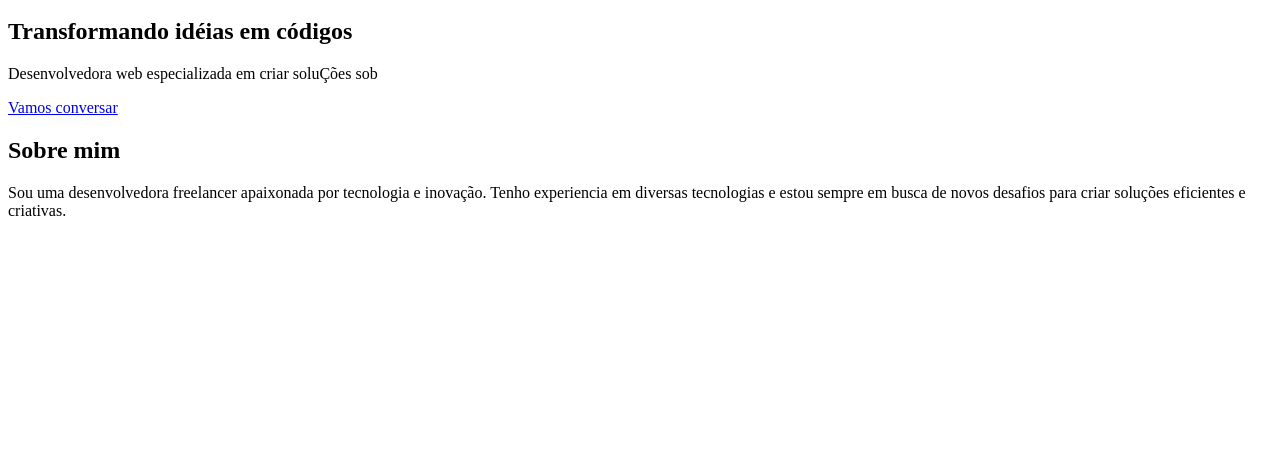
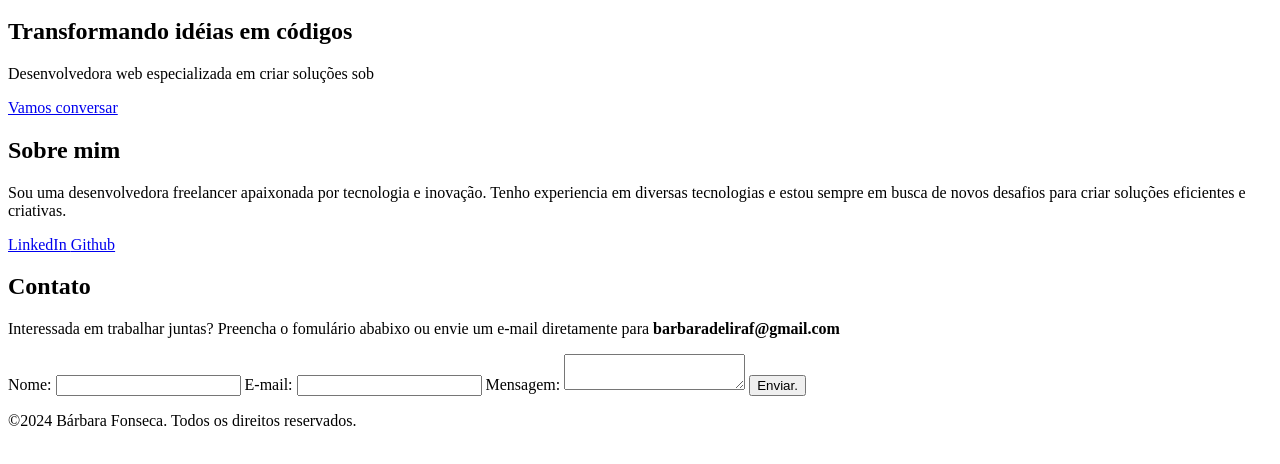
Before and after one commit to barbaralfonseca/meu-projeto-3, a plain HTML site: page index.html in a window 1280 px wide. Shown: the part 188-652 px from the top of the page. Drawn offline with Linux system fonts and the light colour scheme.

Commit message:
09/09 ultima parte

```diff
--- a/index.html
+++ b/index.html
@@ -27,8 +27,10 @@
     <section id="intro">
         <div class="container">
             <h2>Transformando idéias em códigos</h2>
-            <p>Desenvolvedora web especializada em criar soluÇões sob </p>
+            <p>Desenvolvedora web especializada em criar soluções sob </p>
             <a href="#contato" class="btn">Vamos conversar</a>
+        </div>
+    </section>
     <section id="Sobre">
         <div class="container">
             <h2>Sobre mim</h2>
@@ -36,11 +38,32 @@
                 Tenho experiencia em diversas tecnologias e estou sempre em busca de novos desafios
                 para criar soluções eficientes e criativas.</p>
             <div class="social-links">
-
+                <a href="www.linkedIn.com" target="_blank"> LinkedIn </a>
+                <a href="https://github.com/barbaralfonseca/meu-projeto-3" target="_blank">Github </a>
             </div>
-
-
         </div>
     </section>
+    <section id="Contato">
+        <div class="container">
+            <h2>Contato</h2>
+            <p> Interessada em trabalhar juntas? Preencha o fomulário ababixo ou
+                envie um e-mail diretamente para <strong>barbaradeliraf@gmail.com</strong></p>
+                <form action="#"method="post">
+                    <label for="nome">Nome:</label>
+                    <input type="text" id="Nome"name="nome" required>
+                    <label for="e-mail">E-mail: </label>
+                    <input type="email" id="e-mail" name="email" required>
+                    <label for="mensagem">Mensagem:</label>
+                    <textarea id="mensagem" name="mensagem" required></textarea>
+                    <button type="submit">Enviar.</button>
+                </form>
+                        </div>
+    </section>
+    <footer>
+        <div class="container">
+            <p> &copy;2024 Bárbara Fonseca. Todos os direitos reservados. </p>
+        </div>
+ </footer>
 </body>
+
 </html>
```
Lines whose indentation alone changed are shown as unchanged.
